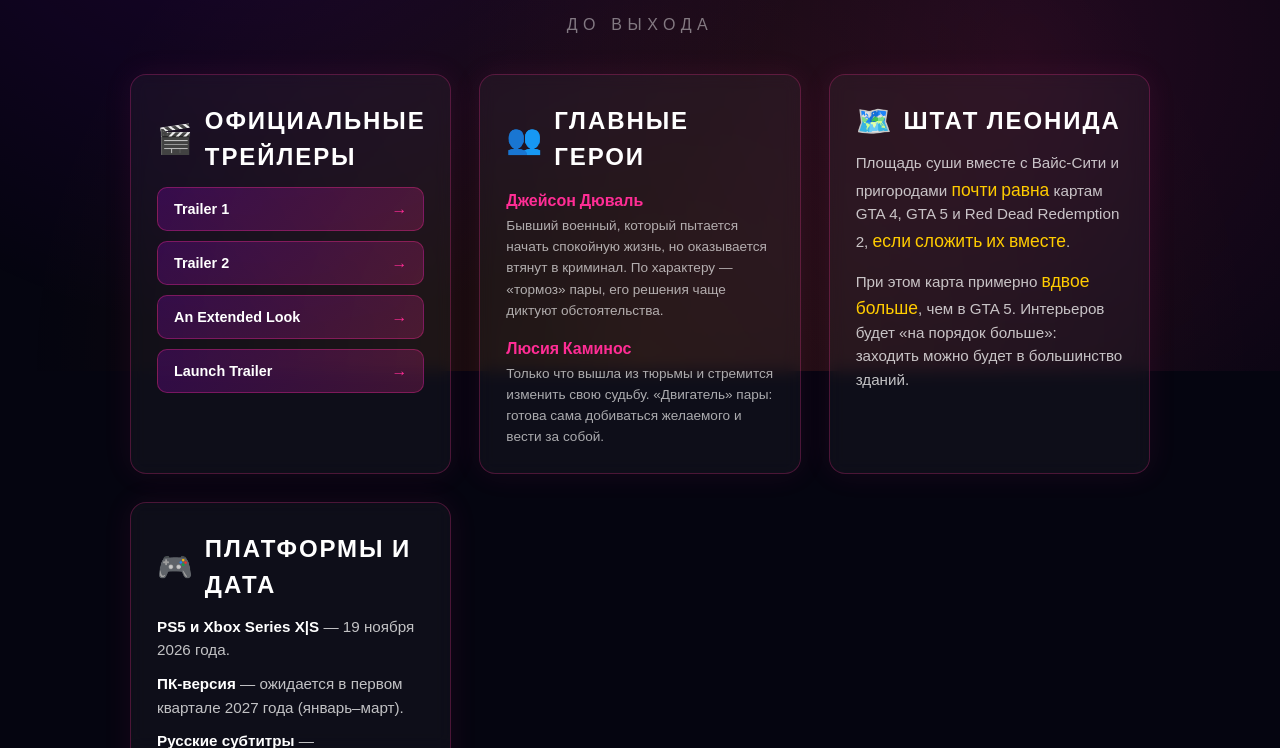
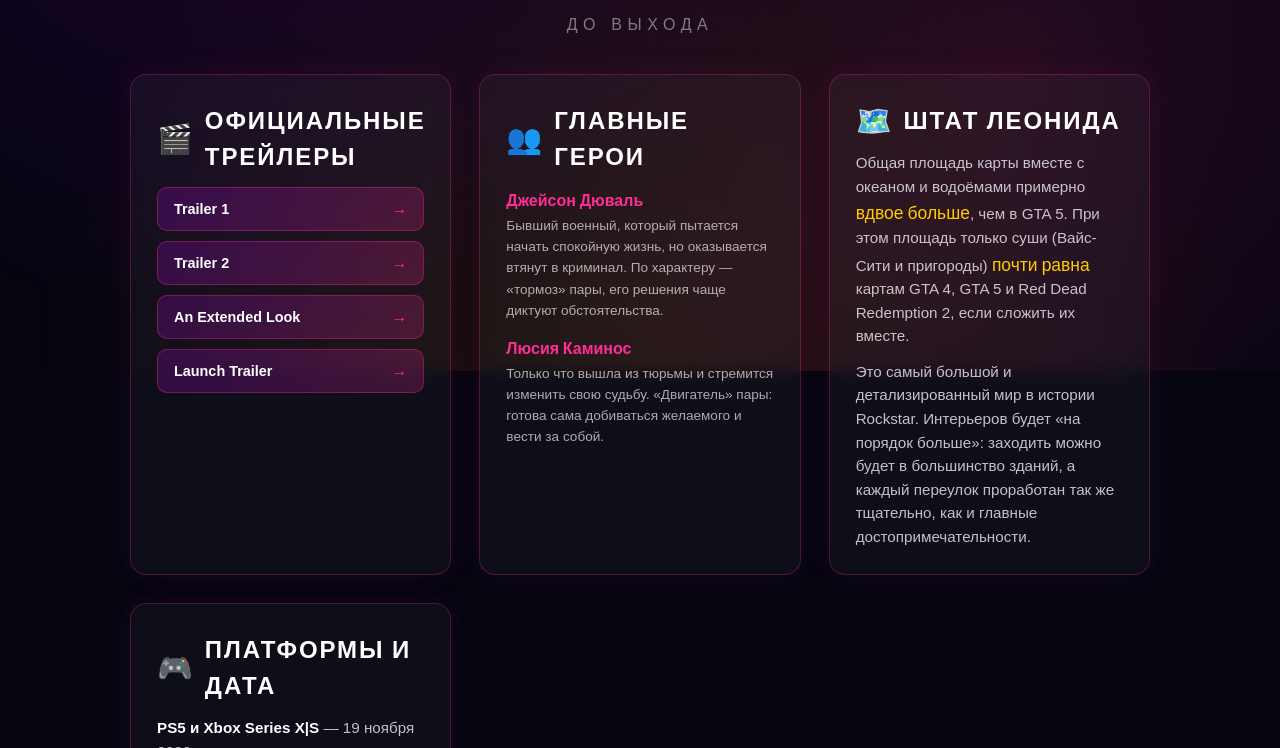
Before and after one commit to melnokovmaxim228-cell/melnokovmaxim228-cell.github.io, a plain HTML site: page index.html in a window 1280 px wide. Shown: the part 429-1177 px from the top of the page. Drawn offline with Linux system fonts and the light colour scheme.

Commit message:
Update index.html

```diff
--- a/index.html
+++ b/index.html
@@ -419,12 +419,23 @@
         </div>
       </div>
 
-      <!-- РАЗМЕР КАРТЫ -->
-      <div class="info-card">
-        <h2><span class="icon">🗺️</span> Штат Леонида</h2>
-        <p>Площадь суши вместе с Вайс-Сити и пригородами <span class="map-highlight">почти равна</span> картам GTA 4, GTA 5 и Red Dead Redemption 2, <span class="map-highlight">если сложить их вместе</span>.</p>
-        <p style="margin-top:12px;">При этом карта примерно <span class="map-highlight">вдвое больше</span>, чем в GTA 5. Интерьеров будет «на порядок больше»: заходить можно будет в большинство зданий.</p>
-      </div>
+<!-- РАЗМЕР КАРТЫ -->
+<div class="info-card">
+  <h2><span class="icon">🗺️</span> Штат Леонида</h2>
+  <p>
+    Общая площадь карты вместе с океаном и водоёмами примерно
+    <span class="map-highlight">вдвое больше</span>, чем в GTA 5.
+    При этом площадь только суши (Вайс-Сити и пригороды)
+    <span class="map-highlight">почти равна</span> картам
+    GTA 4, GTA 5 и Red Dead Redemption 2, если сложить их вместе.
+  </p>
+  <p style="margin-top:12px;">
+    Это самый большой и детализированный мир в истории Rockstar.
+    Интерьеров будет «на порядок больше»: заходить можно будет
+    в большинство зданий, а каждый переулок проработан так же
+    тщательно, как и главные достопримечательности.
+  </p>
+</div>
 
       <!-- ПЛАТФОРМЫ -->
       <div class="info-card">
```
